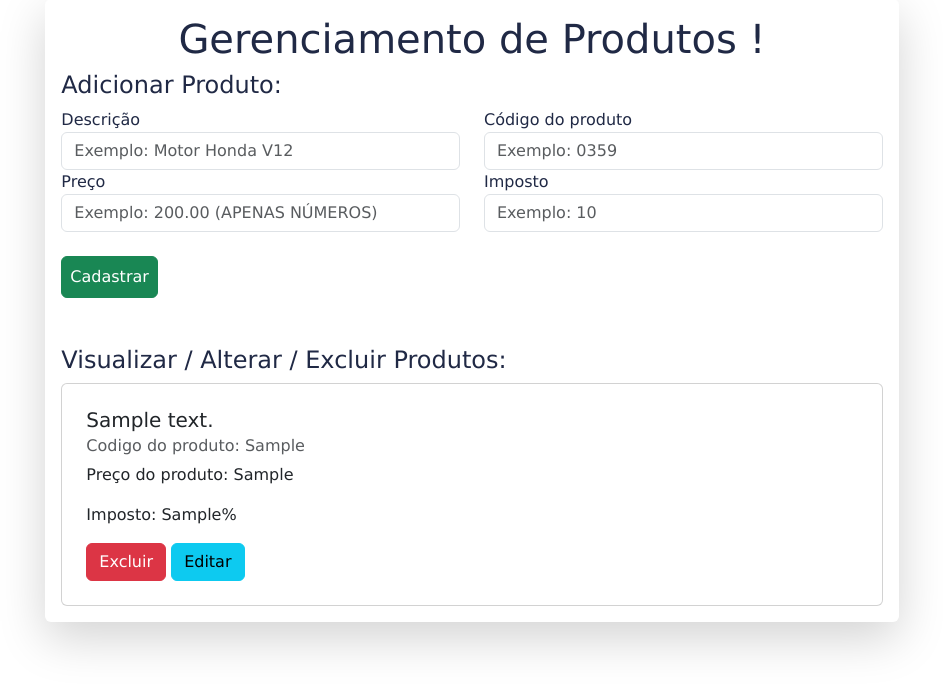
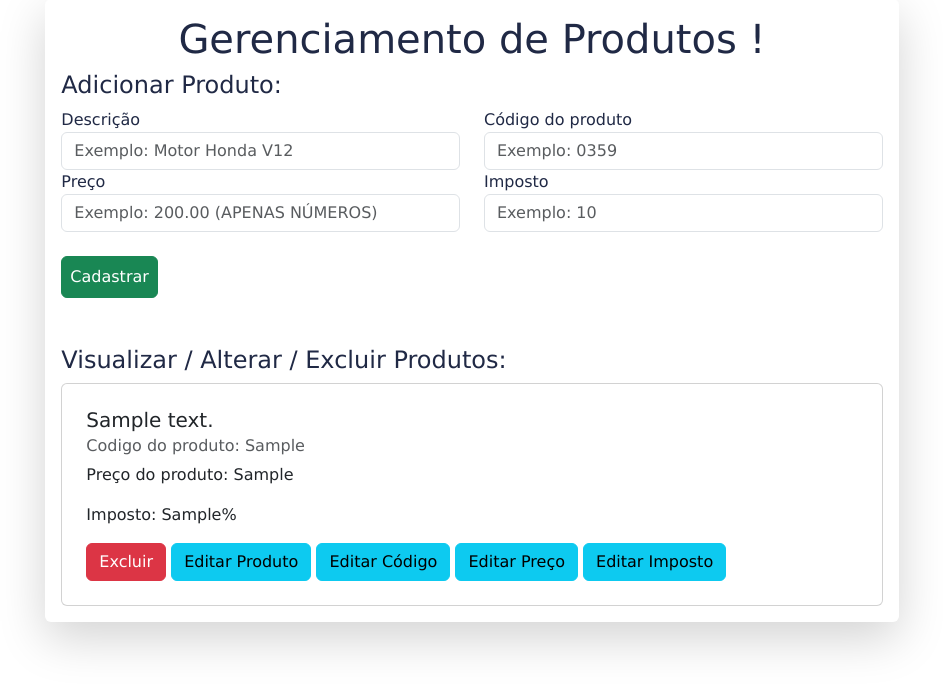
Before and after one commit to ArthurSPO/ProjetoERP, a PHP site: page /controle_produtos.php in a window 1280 px wide; the page is wider, and only the part inside the window is pictured. Shown: the part 105-800 px from the top of that part, without its empty margins (168-1111 px from the left). Run offline with PHP 8.4, Linux system fonts and the light colour scheme; tables that the repository leaves empty or names only in its code hold one stand-in row (values such as "Sample post").

Commit message:
editar descricao ok

```diff
--- a/controle_produtos.php
+++ b/controle_produtos.php
@@ -30,7 +30,7 @@ require 'produto_controller.php';
 
         }
 
-        function editar(cod, texto, preco, imposto){
+        function editarDescricao(cod, texto){
             let form = document.createElement('form')
             form.action = 'produto_controller.php?acao=atualizar'
             form.method = 'post'
@@ -40,7 +40,7 @@ require 'produto_controller.php';
             input.type = 'text'
             input.name = 'descricao'
             input.className = 'form-control'
-            input.value = 'Produto: '+ texto + '. Código: '+ cod + '. Preço: '+ preco + '. Imposto: '+ imposto + '%'
+            input.value = texto
 
 			let inputCod = document.createElement('input')
 			inputCod.type = 'hidden'
@@ -52,19 +52,129 @@ require 'produto_controller.php';
 			button.className = 'btn btn-info'
 			button.innerHTML = 'Atualizar'
 
+
             form.appendChild(input)
             form.appendChild(button)
             form.appendChild(inputCod)
 
-            //console.log(form)
+            console.log(form)
 
            let produto = document.getElementById('produto_'+cod);
 
            produto.innerHTML = ''
 
-           produto.insertBefore(form, produto[0])
+            produto.insertBefore(form, produto[0])
+        }
 
+        function editarCod(id, cod){
+            let form = document.createElement('form')
+            form.action = 'produto_controller.php?acao=atualizar'
+            form.method = 'post'
+           // form.className = 'w-75'
+
+            let input = document.createElement('input')
+            input.type = 'text'
+            input.name = 'cod'
+            input.className = 'form-control'
+            input.value = cod
+
+			let inputCod = document.createElement('input')
+			inputCod.type = 'hidden'
+			inputCod.name = 'id'
+			inputCod.value = id
+
+            let button = document.createElement('button')
+            button.type = 'submit'
+			button.className = 'btn btn-info'
+			button.innerHTML = 'Atualizar'
+
+
+            form.appendChild(input)
+            form.appendChild(button)
+            form.appendChild(inputCod)
+
+            console.log(form)
+
+           let produto = document.getElementById('produto_'+cod);
+
+           produto.innerHTML = ''
+
+            produto.insertBefore(form, produto[0])
         }
+
+        function editarPreco(id, preco){
+            let form = document.createElement('form')
+            form.action = 'produto_controller.php?acao=atualizar'
+            form.method = 'post'
+           // form.className = 'w-75'
+
+            let input = document.createElement('input')
+            input.type = 'text'
+            input.name = 'preco'
+            input.className = 'form-control'
+            input.value = preco
+
+			let inputCod = document.createElement('input')
+			inputCod.type = 'hidden'
+			inputCod.name = 'id'
+			inputCod.value = id
+
+            let button = document.createElement('button')
+            button.type = 'submit'
+			button.className = 'btn btn-info'
+			button.innerHTML = 'Atualizar'
+
+
+            form.appendChild(input)
+            form.appendChild(button)
+            form.appendChild(inputCod)
+
+            console.log(form)
+
+           let produto = document.getElementById('produto_'+id);
+
+           produto.innerHTML = ''
+
+            produto.insertBefore(form, produto[0])
+        }
+        function editarImposto(id, imposto){
+            let form = document.createElement('form')
+            form.action = 'produto_controller.php?acao=atualizar'
+            form.method = 'post'
+           // form.className = 'w-75'
+
+            let input = document.createElement('input')
+            input.type = 'text'
+            input.name = 'imposto'
+            input.className = 'form-control'
+            input.value = imposto +'%'
+
+			let inputCod = document.createElement('input')
+			inputCod.type = 'hidden'
+			inputCod.name = 'id'
+			inputCod.value = id
+
+            let button = document.createElement('button')
+            button.type = 'submit'
+			button.className = 'btn btn-info'
+			button.innerHTML = 'Atualizar'
+
+
+            form.appendChild(input)
+            form.appendChild(button)
+            form.appendChild(inputCod)
+
+            console.log(form)
+
+           let produto = document.getElementById('produto_'+id);
+
+           produto.innerHTML = ''
+
+            produto.insertBefore(form, produto[0])
+        }
+
+
+
 
 
 
@@ -151,13 +261,17 @@ require 'produto_controller.php';
 
                 <?php foreach ($produtos as $indice => $produto) { ?>
                     <div class="card">
-                        <div class="card-body p-4" id="produto_<?=$produto->p00_codigo?>"> <!--Talvez precise colocar o ID no card-->
+                        <div class="card-body p-4" id="produto_<?=$produto->p00_codigo?>">
                             <h5 class="card-title"><?php echo $produto->p00_descricao  ?> </h5>
                             <h6 class="card-subtitle mb-2 text-muted">Codigo do produto: <?php echo $produto->p00_codigo ?></h6>
-                            <p class="card-text">Preço do produto: <?php echo $produto->p00_preco ?></p>
-                            <p class="card-text">Imposto: <?php echo $produto->p00_imposto ?>%</p>
+                            <p class="card-text">Preço do produto: <?php echo $produto->p00_preco?></p>
+                            <p class="card-text">Imposto: <?php echo $produto->p00_imposto?>%</p>
                             <button class="btn btn-danger" onclick="remover(<?=$produto->p00_codigo?>)">Excluir</button>
-                            <button class="btn btn-info" onclick="editar(<?=$produto->p00_codigo?>, '<?=$produto->p00_descricao?>', <?=$produto->p00_preco?>, <?=$produto->p00_imposto?>)">Editar</button>
+                            <button class="btn btn-info" onclick="editarDescricao(<?=$produto->p00_codigo?>, '<?=$produto->p00_descricao?>')">Editar Produto</button>
+                            <button class="btn btn-info" onclick="editarCod(<?=$produto->p00_codigo?>, <?=$produto->p00_codigo?>)">Editar Código</button>
+                            <button class="btn btn-info" onclick="editarPreco(<?=$produto->p00_codigo?>, <?=$produto->p00_preco?>)">Editar Preço</button>
+                            <button class="btn btn-info" onclick="editarImposto(<?=$produto->p00_codigo?>, <?=$produto->p00_imposto?>)">Editar Imposto</button>
+
                         </div>
                     </div>
                 <?php } ?>
--- a/produto_controller.php
+++ b/produto_controller.php
@@ -39,9 +39,22 @@
 
         header('location: controle_produtos.php');
     } elseif ($acao = 'atualizar') {
-        echo '<pre>';
-        print_r($_POST);
-        echo '</pre>';
+        $produto = new Produto();
+        $produto->__set('descricao',$_POST['descricao']);
+        $produto->__set('cod', $_POST['cod']);
+
+        $conexao = new Conexao();
+
+        $service = new Service ($conexao, $produto);
+
+        if($service->atualizar()){
+            header('location: controle_produtos.php');
+        } else{
+            //poderia tratar erro
+        }
+
+
+
     }
 
 ?>
--- a/service.php
+++ b/service.php
@@ -36,6 +36,14 @@
             $stmt->execute();
         }
 
+        public function atualizar(){
+            $query = 'update p00_produto set p00_descricao = :descricao where p00_codigo = :cod';
+            $stmt = $this->conexao->prepare($query);
+            $stmt->bindValue(':descricao', $this->produto->__get('descricao'));
+            $stmt->bindValue(':cod', $this->produto->__get('cod'));
+            return $stmt->execute();
+        }
+
 
     }
 
```
